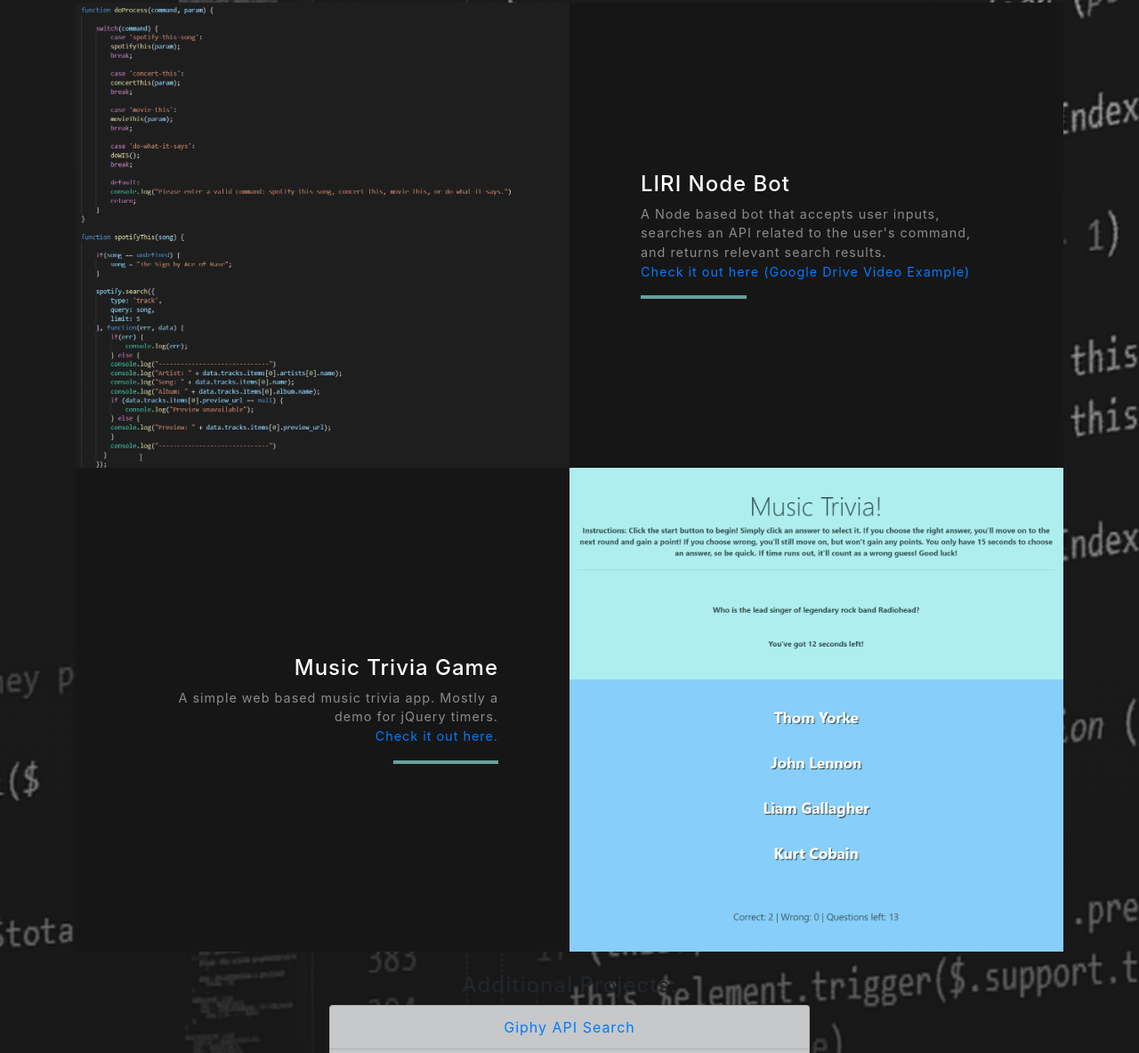
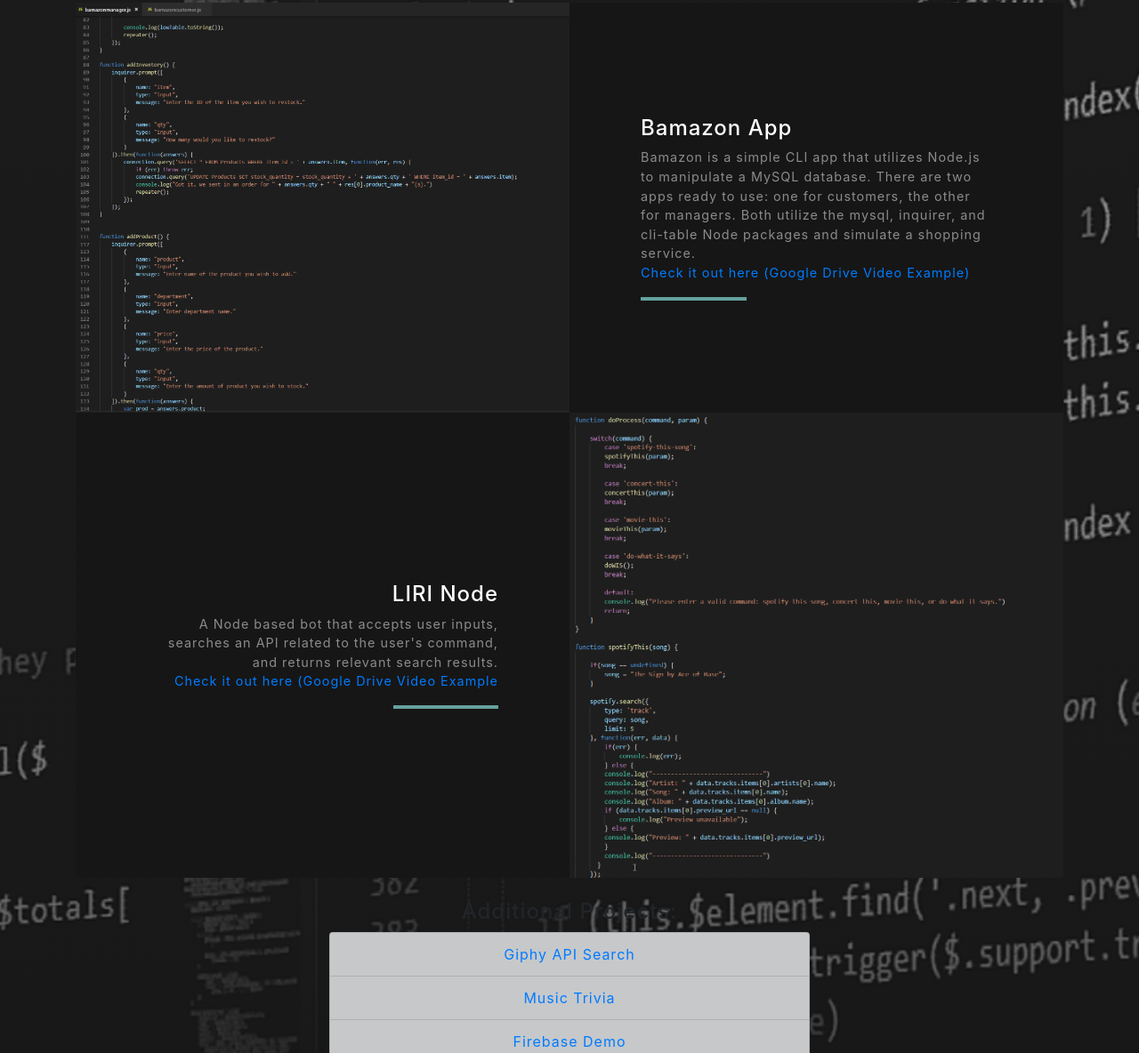
Before and after one commit to MichaelH94/Bootstrap-Portfolio, a website with bundled scripts: page index.html in a window 1280 px wide. Shown: the part 2278-3462 px from the top of the page at 89% size. Built offline with nearby package versions, Linux system fonts and the light colour scheme.

Commit message:
updated with bamazon

```diff
--- a/index.html
+++ b/index.html
@@ -98,15 +98,16 @@
         <!-- Left aligned project -->
         <div class="row justify-content-center no-gutters mb-5 mb-lg-0">
           <div class="col-lg-6">
-           <a href="https://drive.google.com/open?id=1tW_fWy_yFAdr1legrTZGQ5gXcAa7nTYI"><img class="img-fluid" src="img/liridemo.png" alt=""></a>
+           <a href="https://drive.google.com/open?id=1fW4dQaYUY5BQhnhfCQDcZb_xjO6GS_74"><img class="img-fluid" src="img/bamdemo.png" alt=""></a>
           </div>
           <div class="col-lg-6">
             <div class="bg-black text-center h-100 project">
               <div class="d-flex h-100">
                 <div class="project-text w-100 my-auto text-center text-lg-left">
-                  <h4 class="text-white">LIRI Node Bot</h4>
-                  <p class="mb-0 text-white-50">A Node based bot that accepts user inputs, searches an API related to the user's command, and returns relevant search results.</p>
-                  <a href="https://drive.google.com/open?id=1tW_fWy_yFAdr1legrTZGQ5gXcAa7nTYI">Check it out here (Google Drive Video Example)</a>
+                  <h4 class="text-white">Bamazon App</h4>
+                  <p class="mb-0 text-white-50">Bamazon is a simple CLI app that utilizes Node.js to manipulate a MySQL database. There are two apps ready to use: one for customers, the other for managers.
+                    Both utilize the mysql, inquirer, and cli-table Node packages and simulate a shopping service. </p>
+                  <a href="https://drive.google.com/open?id=1fW4dQaYUY5BQhnhfCQDcZb_xjO6GS_74I">Check it out here (Google Drive Video Example)</a>
                   <hr class="d-none d-lg-block mb-0 ml-0">
                 </div>
               </div>
@@ -117,15 +118,15 @@
         <!-- Right aligned project -->
         <div class="row justify-content-center no-gutters">
           <div class="col-lg-6">
-          <a href="https://michaelh94.github.io/TriviaGame/"><img class="img-fluid" src="img/musictrivia.png" alt=""></a>
+          <a href="https://drive.google.com/open?id=1tW_fWy_yFAdr1legrTZGQ5gXcAa7nTYI"><img class="img-fluid" src="img/liridemo.png" alt=""></a>
           </div>
           <div class="col-lg-6 order-lg-first">
             <div class="bg-black text-center h-100 project">
               <div class="d-flex h-100">
                 <div class="project-text w-100 my-auto text-center text-lg-right">
-                  <h4 class="text-white">Music Trivia Game</h4>
-                  <p class="mb-0 text-white-50">A simple web based music trivia app. Mostly a demo for jQuery timers.</p>
-                  <a href="https://michaelh94.github.io/TriviaGame/">Check it out here.</a>
+                  <h4 class="text-white">LIRI Node</h4>
+                  <p class="mb-0 text-white-50">A Node based bot that accepts user inputs, searches an API related to the user's command, and returns relevant search results.</p>
+                  <a href="https://drive.google.com/open?id=1tW_fWy_yFAdr1legrTZGQ5gXcAa7nTYI">Check it out here (Google Drive Video Example</a>
                   <hr class="d-none d-lg-block mb-0 mr-0">
                 </div>
               </div>
@@ -139,6 +140,7 @@
             <h4>Additional Projects:</h4>
             <ul class="list-group">
               <li class="list-group-item list-group-item-dark text-center"><a href="https://michaelh94.github.io/GiphyAPI/">Giphy API Search</a></li>
+              <li class="list-group-item list-group-item-dark text-center"><a href="https://michaelh94.github.io/TriviaGame/">Music Trivia</li>
               <li class="list-group-item list-group-item-dark text-center"><a href="https://michaelh94.github.io/Train-Schedule">Firebase Demo</a></li>
               <li class="list-group-item list-group-item-dark text-center"><a href="https://michaelh94.github.io/BreakoutTest/">Breakout Game</a></li>
               <li class="list-group-item list-group-item-dark text-center"><a href="https://michaelh94.github.io/StarWarsRPG/">Star Wars RPG</a></li>
```
Also changed, not shown: img/bamdemo.png (added), img/musictrivia.png (deleted).
